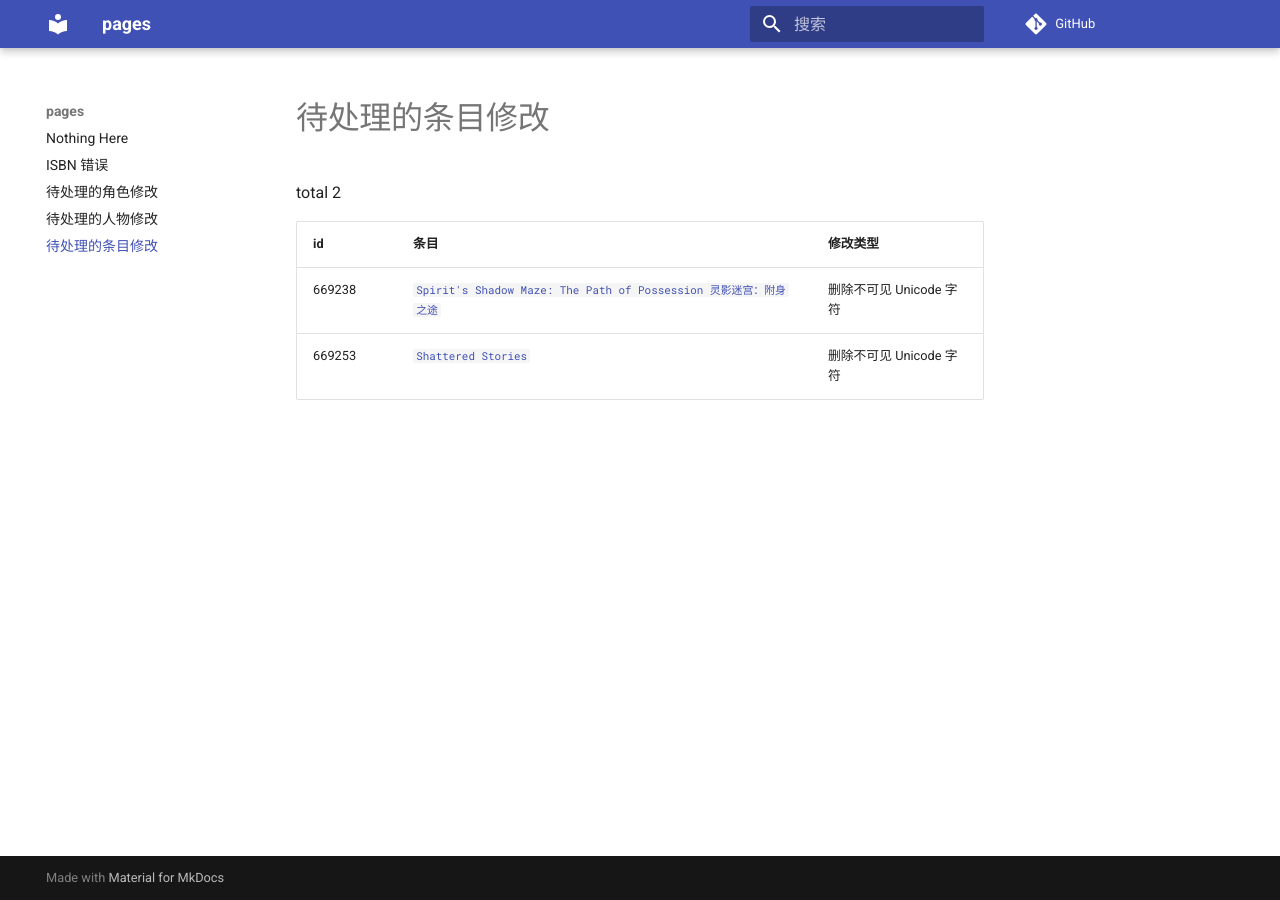
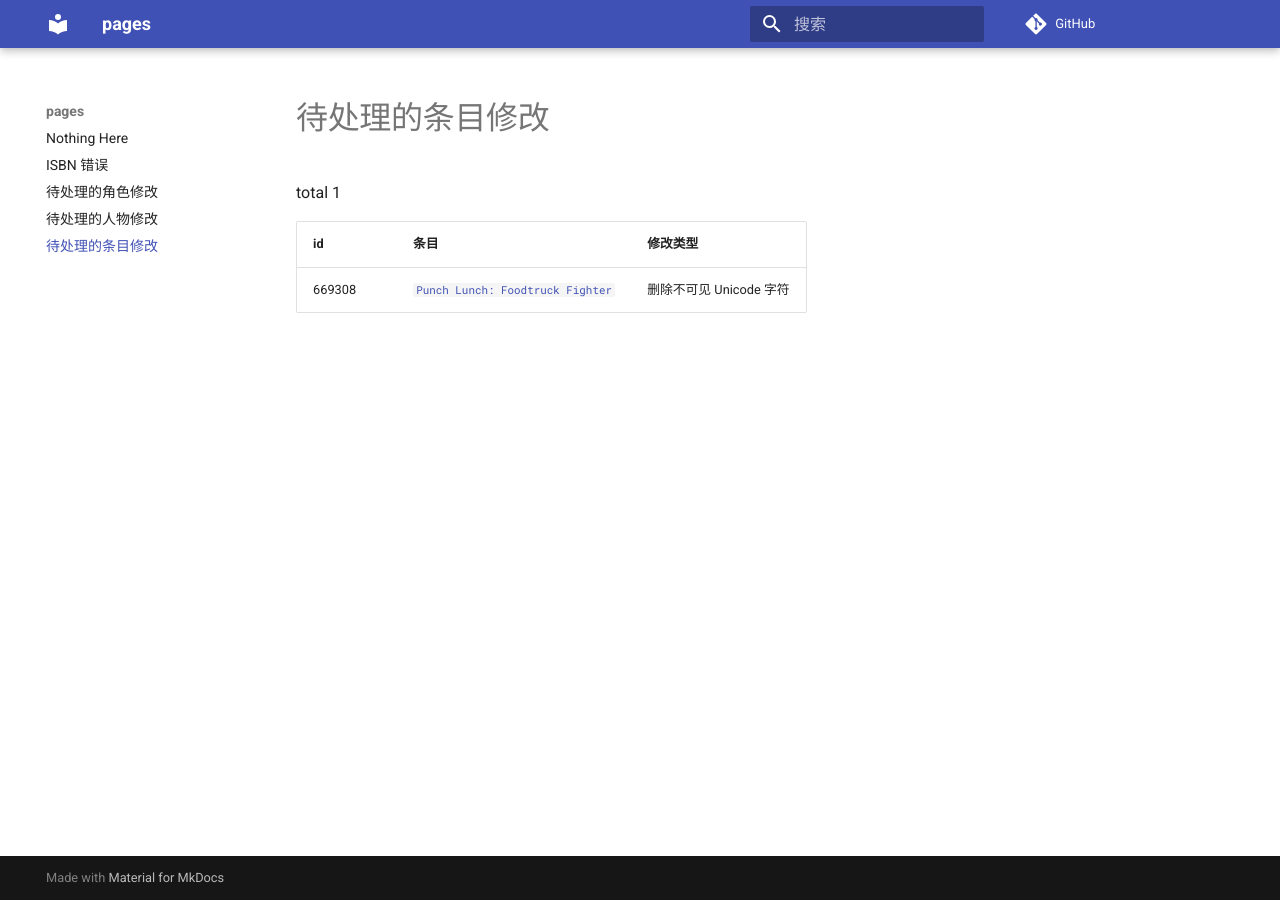
Before and after one commit to trim21/bangumi-pages, an MkDocs documentation site: the page built from docs/pending-subject-changes.md, in a window 1280 px wide. Built offline with MkDocs 1.6.1 and Material for MkDocs 9.7.7, drawn with Linux system fonts in a browser that asks for light colours; comment, search, counter and statistics services are not loaded.

Commit message:
update pending-changes.md

```diff
--- a/docs/pending-subject-changes.md
+++ b/docs/pending-subject-changes.md
@@ -1,8 +1,7 @@
 # 待处理的条目修改
 
-total 2
+total 1
 
 | id | 条目 | 修改类型 |
 | --- | --- | --- |
-| 669238 | [`Spirit's Shadow Maze: The Path of Possession 灵影迷宫：附身之途`](https://bgm.tv/subject/669238) | 删除不可见 Unicode 字符 |
-| 669253 | [`Shattered Stories`](https://bgm.tv/subject/669253) | 删除不可见 Unicode 字符 |
+| 669308 | [`Punch Lunch: Foodtruck Fighter`](https://bgm.tv/subject/669308) | 删除不可见 Unicode 字符 |
```
